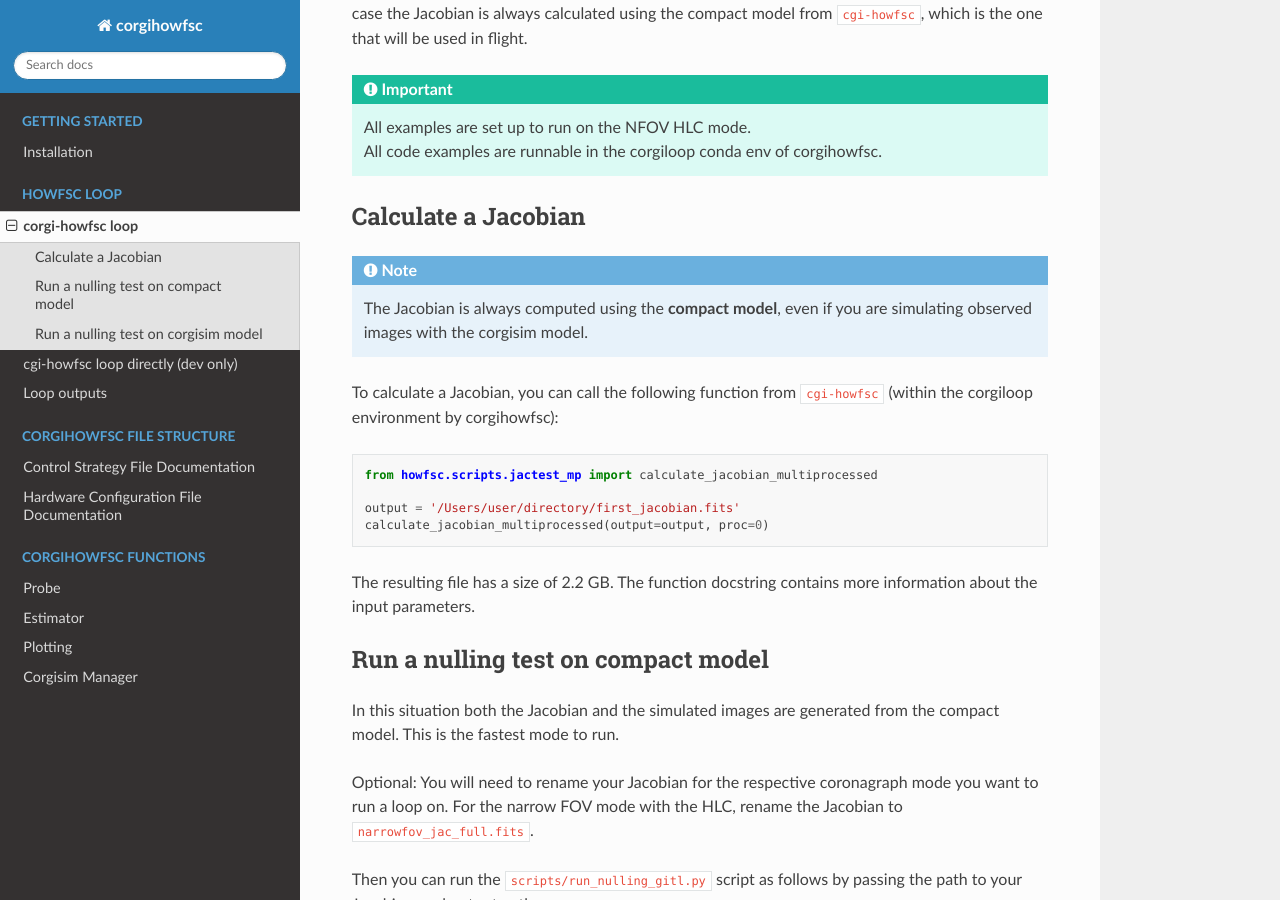
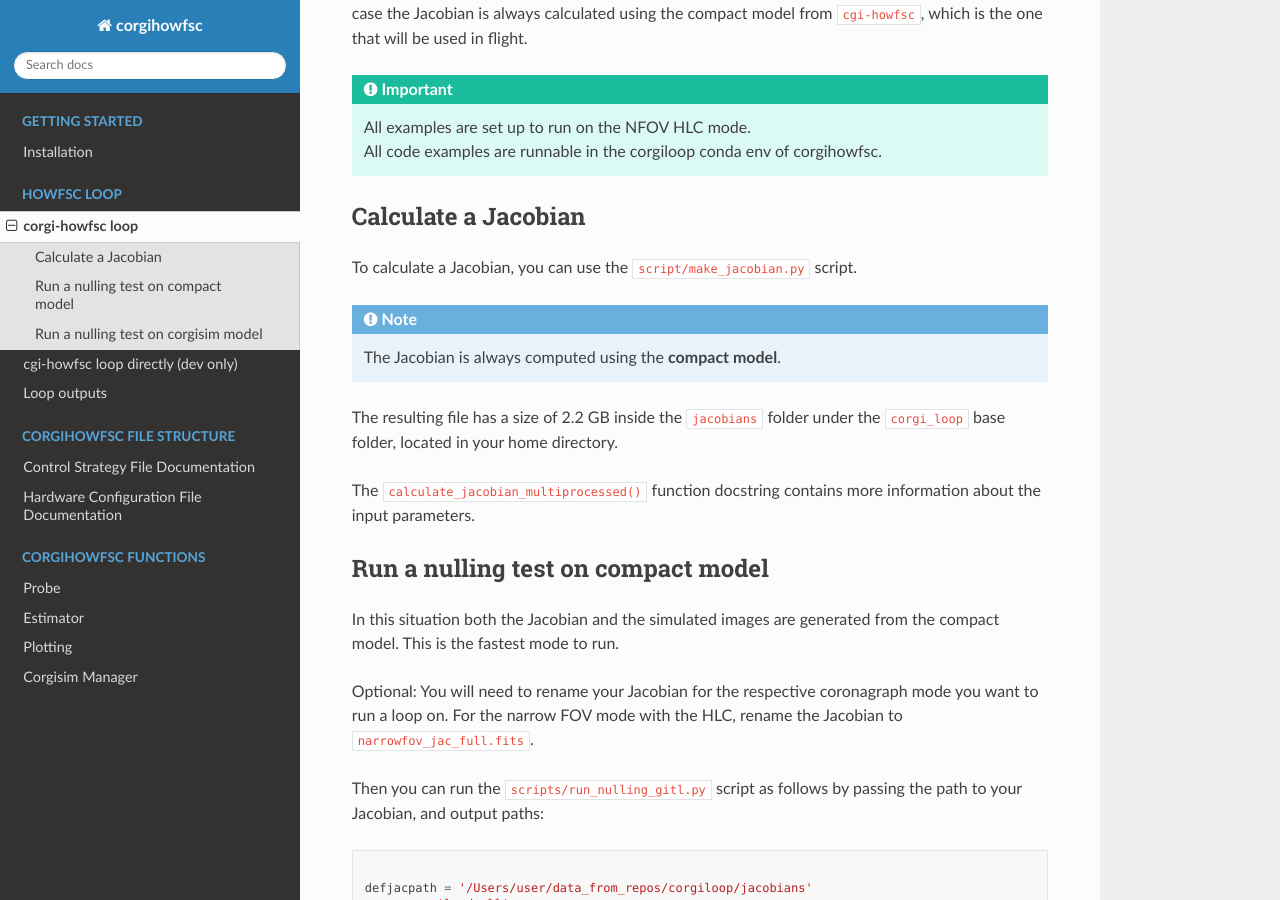
Before and after one commit to roman-corgi/corgihowfsc, a Sphinx documentation site: the page built from docs/source/gitl_corgi_howfsc.md, in a window 1280 px wide and 900 px high, scrolled down 454 px. Built offline with Sphinx 7.4.7 and the Read the Docs theme 3.1.0, drawn with Linux system fonts in a browser that asks for light colours.

Commit message:
updates to the documentation

````diff
--- a/docs/source/gitl_corgi_howfsc.md
+++ b/docs/source/gitl_corgi_howfsc.md
@@ -21,20 +21,16 @@ All code examples are runnable in the corgiloop conda env of corgihowfsc.
 
 ## Calculate a Jacobian
 
+To calculate a Jacobian, you can use the `script/make_jacobian.py` script.
+
 :::{note}
-The Jacobian is always computed using the **compact model**, even if you are simulating observed images with the corgisim model.
+The Jacobian is always computed using the **compact model**.
 :::
 
-To calculate a Jacobian, you can call the following function from `cgi-howfsc` (within the corgiloop environment by corgihowfsc):
+The resulting file has a size of 2.2 GB inside the `jacobians` folder under the `corgi_loop` base folder,
+located in your home directory.
 
-```python
-from howfsc.scripts.jactest_mp import calculate_jacobian_multiprocessed
-
-output = '/Users/user/directory/first_jacobian.fits'
-calculate_jacobian_multiprocessed(output=output, proc=0)
-```
-
-The resulting file has a size of 2.2 GB. The function docstring contains more information about the input parameters.
+The `calculate_jacobian_multiprocessed()` function docstring contains more information about the input parameters.
 
 ## Run a nulling test on compact model
 
````
Also changed, not shown: docs/source/gitl_cgi_howfsc.md (+5 -9 lines).
